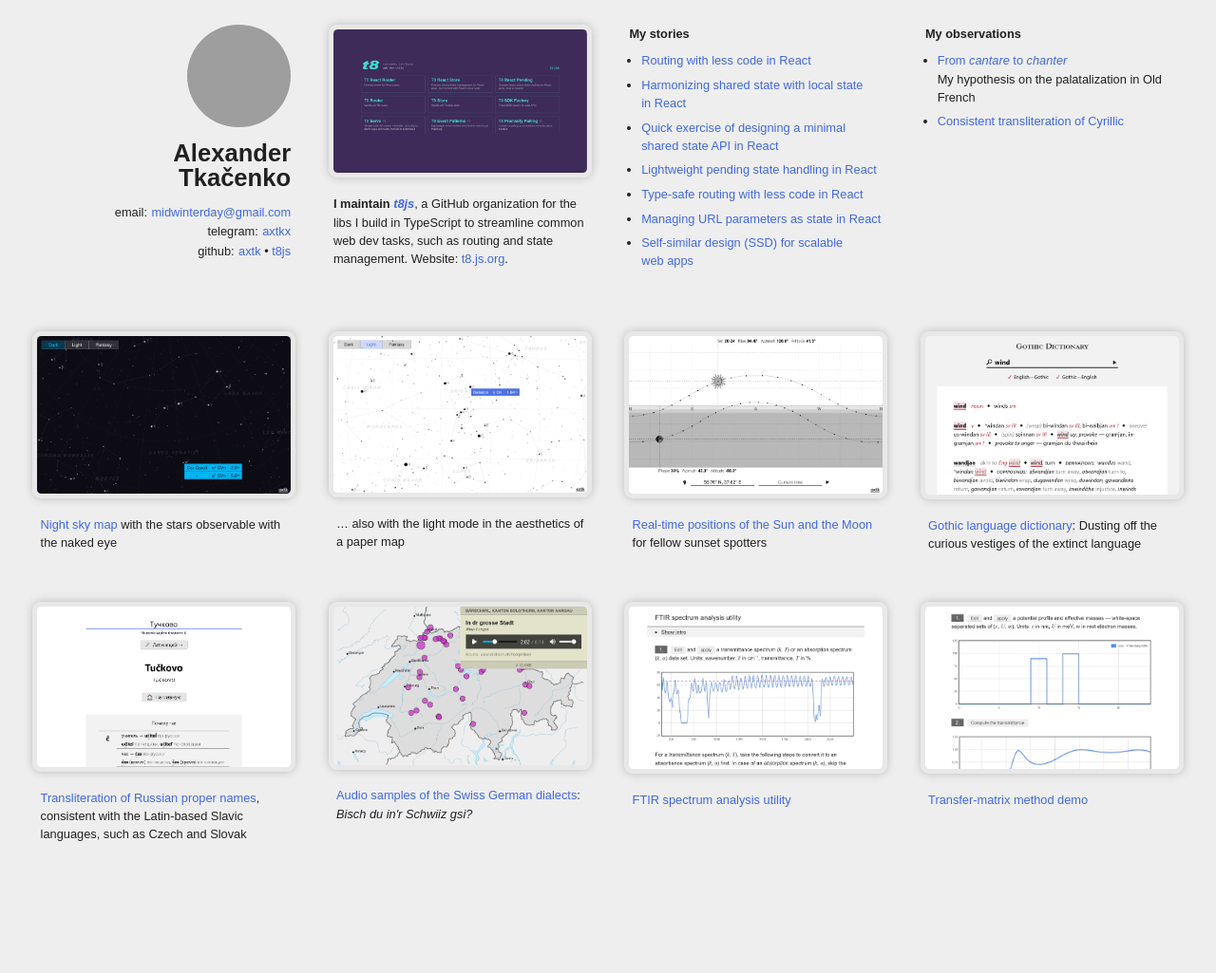
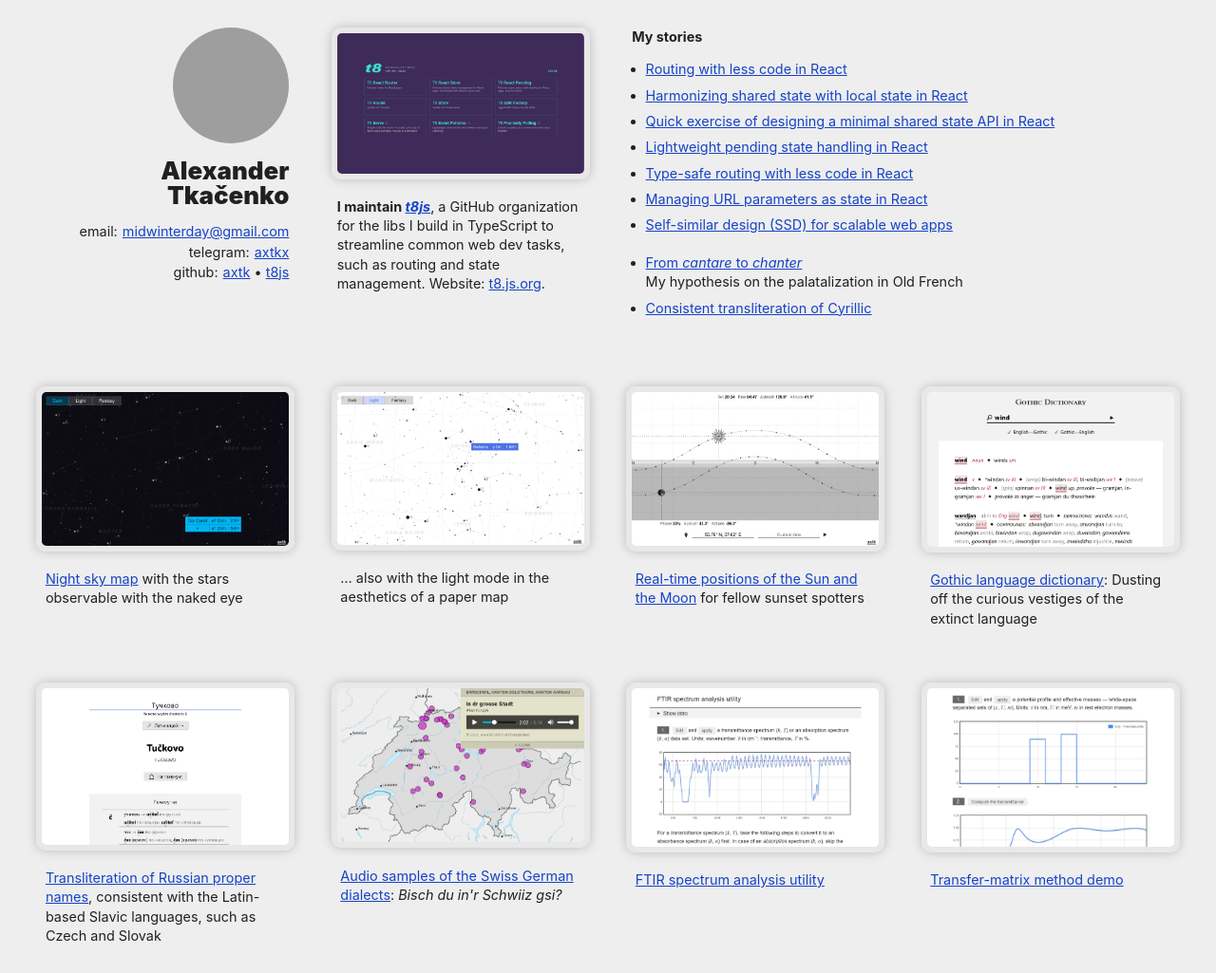
Before and after one commit to axtk/axtk.github.io, a Jekyll site: the page index.html, which Jekyll copies as it is, in a window 1280 px wide. Shown: the whole page at 95% size. Built offline with Jekyll 4.4.1, drawn with Linux system fonts in a browser that asks for light colours; before the commit the page ends 914 px from its top, so only the background shows below that; grey boxes are pictures that could not be loaded.

Commit message:
update font + other minor updates

```diff
--- a/index.html
+++ b/index.html
@@ -38,7 +38,7 @@
   <p><strong>I maintain <a href="https://github.com/t8js" target="_blank"><i>t8js</i></a></strong>, a GitHub organization for the libs I build in TypeScript to streamline common web dev tasks, such as routing and state management. Website: <a href="https://t8.js.org" target="_blank">t8.js.org</a>.</p>
 </section>
 
-<section data-tags="intro2">
+<section class="double" data-tags="intro2">
   <p class="tag"><strong>My stories</strong></p>
   <ul>
     <li><a href="https://dev.to/axtk/routing-with-less-code-in-react-4ll5" target="_blank">Routing with less code in&nbsp;React</a></li>
@@ -49,10 +49,10 @@
     <li><a href="https://dev.to/axtk/managing-url-parameters-as-state-in-react-3903" target="_blank">Managing URL parameters as state in&nbsp;React</a></li>
     <li><a href="/x/ssd">Self-similar design (SSD) for scalable web&nbsp;apps</a></li>
   </ul>
-</section>
+<!--/section>
 
 <section data-tags="intro2">
-  <p class="tag"><strong>My observations</strong></p>
+  <p class="tag"><strong>My observations</strong></p-->
   <ul>
     <li><a href="x/palatalization_in_Old_French">From <i>cantare</i> to <i>chanter</i></a><br>
       <span class="description">My hypothesis on the palatalization in Old French</span></li>
--- a/x/assets/index.css
+++ b/x/assets/index.css
@@ -1,7 +1,7 @@
 :root {
   --color: #000d;
   --background: #eee;
-  --link-color: royalblue;
+  --link-color: #1643c8;
   --mark-color: #d5fbb0;
 
   --light-color: #00000008;
@@ -10,7 +10,7 @@
   --intro-background: #0001;
   --title-color: #000d;
 
-  --box-size: 24rem;
+  --box-size: 300px;
   --box-padding-x: 1.75rem;
   --box-padding-y: 2rem;
   --shadow: 0 0 0.75rem 0 var(--shadow-color);
@@ -33,7 +33,8 @@
   }
 }
 html {
-  font: normal 80% / 1.5 sans-serif;
+  font: normal 90% / 1.4 sans-serif;
+  font-family: -apple-system, BlinkMacSystemFont, "Segoe UI", "Roboto", "Oxygen", "Ubuntu", "Cantarell", "Fira Sans", "Droid Sans", "Helvetica Neue", sans-serif;
   color: var(--color);
   background: var(--background);
 }
@@ -46,10 +47,6 @@ a:hover,
 a:visited,
 a:active {
   color: var(--link-color);
-  text-decoration: none;
-}
-a:hover {
-  text-decoration: underline;
 }
 p,
 ul {
@@ -76,6 +73,12 @@ section {
   margin: 0;
   box-sizing: border-box;
 }
+section ul {
+  margin-top: 1.35em;
+}
+section.double {
+  grid-column: span 2;
+}
 figure {
   width: 100%;
   padding: 0;
@@ -84,7 +87,7 @@ figure {
 picture {
   display: inline-block;
   width: calc(100% + 2 * var(--border-width));
-  min-height: 10rem;
+  min-height: 120px;
   font-size: 0;
   text-align: center;
   background: var(--light-color);
@@ -109,7 +112,7 @@ section[data-tags~="intro"] {
 }
 section[data-tags~="intro"] h1 {
   max-width: 9em;
-  font-size: 2rem;
+  font-size: 1.8rem;
   font-weight: 900;
   line-height: 1;
   color: var(--title-color);
@@ -157,7 +160,7 @@ p.tag {
   margin: 0;
 }
 p.tag + ul {
-  margin-top: 0.75em;
+  margin-top: 1em;
 }
 /* strong {
   display: inline-block;
@@ -186,6 +189,9 @@ strong::before {
   }
   main {
     padding: 0;
+  }
+  section.double {
+    grid-column: span 1;
   }
   section:not([data-tags~="intro"]) + section {
     border-top: 1rem solid var(--light-color);
--- a/x/assets/plain.css
+++ b/x/assets/plain.css
@@ -48,6 +48,7 @@
 }
 html {
   font: normal 100% / 1.5 sans-serif;
+  font-family: -apple-system, BlinkMacSystemFont, "Segoe UI", "Roboto", "Oxygen", "Ubuntu", "Cantarell", "Fira Sans", "Droid Sans", "Helvetica Neue", sans-serif;
   color: var(--color);
   background: var(--background);
 }
@@ -156,10 +157,6 @@ a:visited,
 a:active {
   --color: var(--link-color);
   color: var(--color);
-  text-decoration: none;
-}
-a:hover {
-  text-decoration: underline;
 }
 /*
 a:visited {
```
